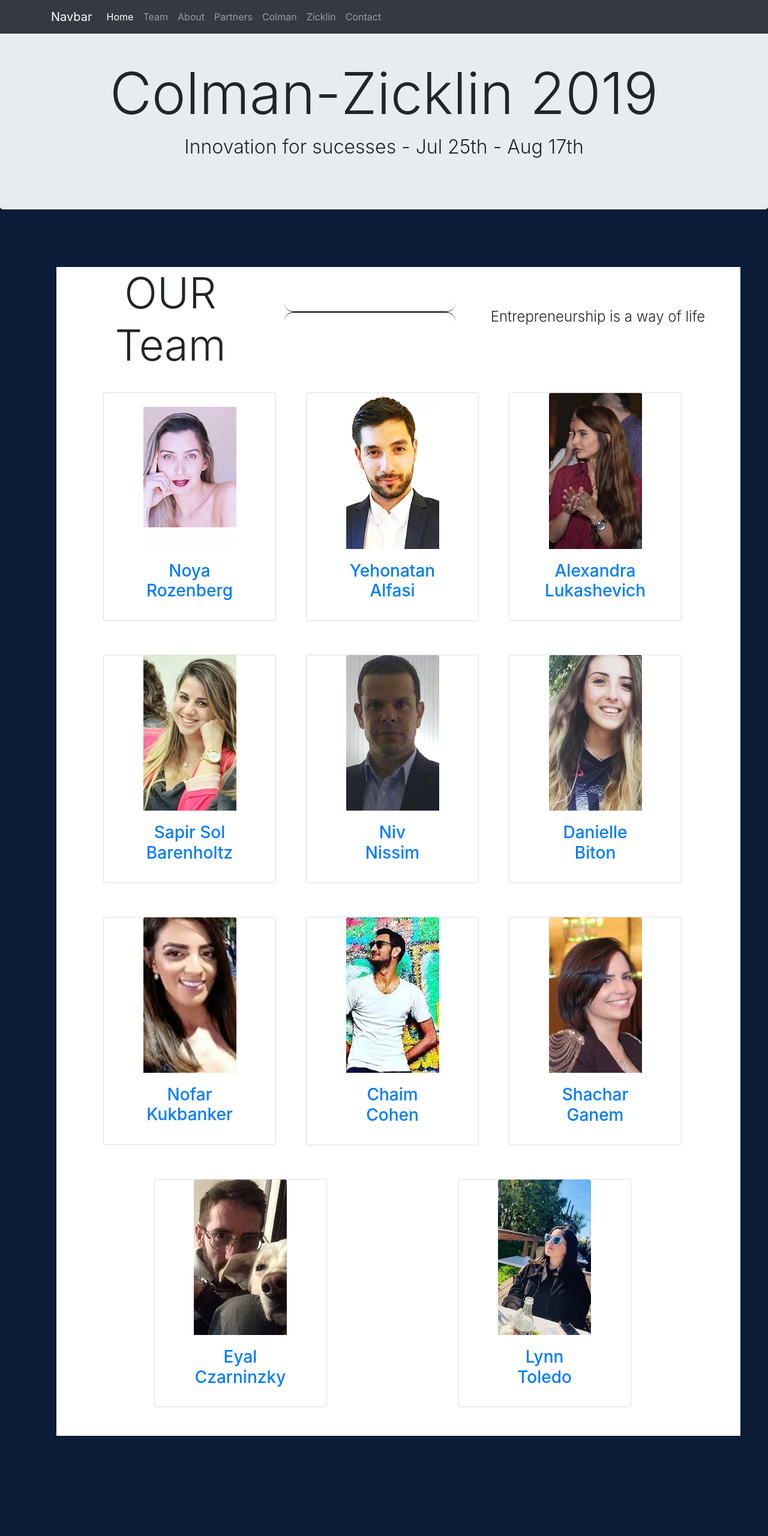
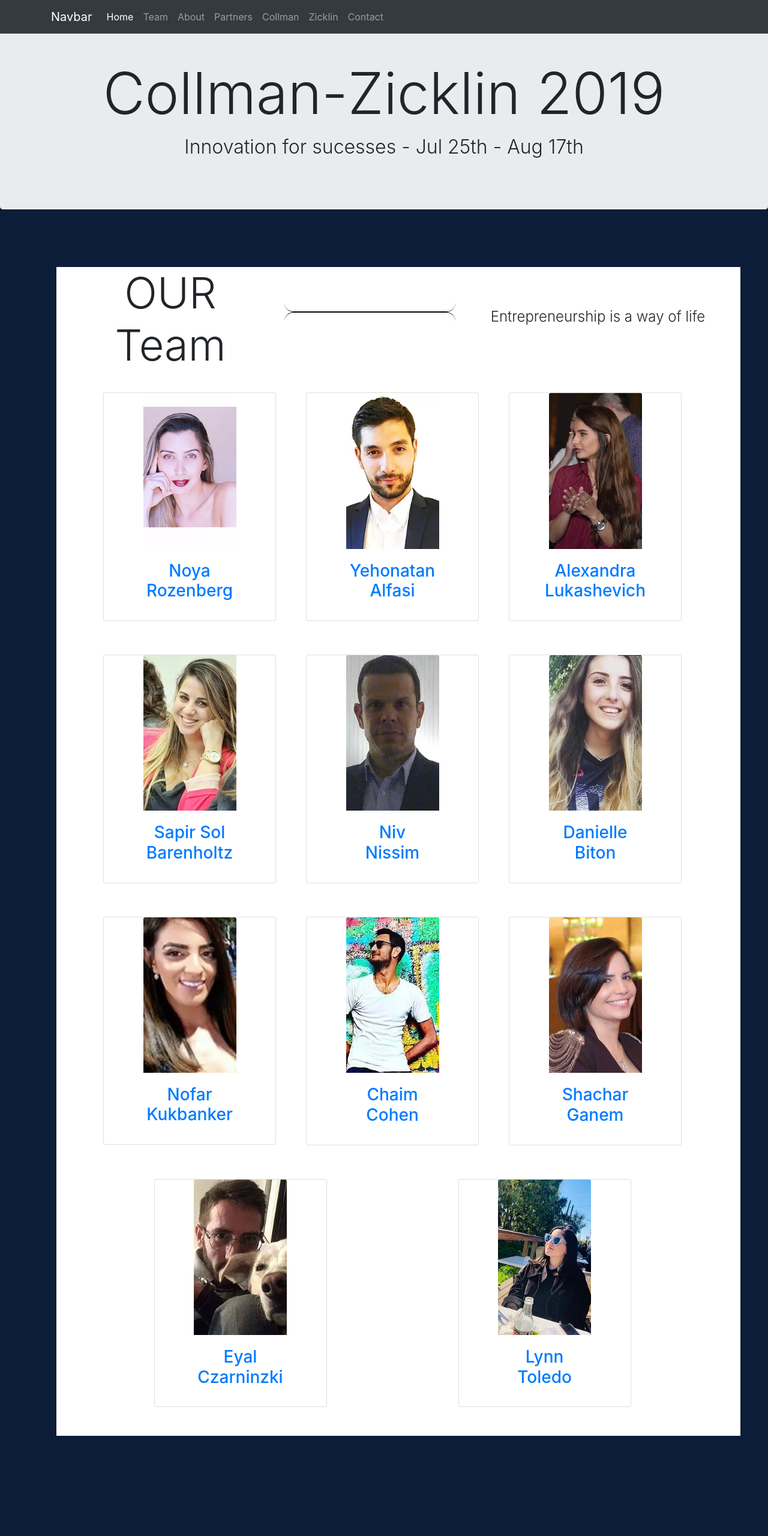
Before and after one commit to Poozmac/ColmanZicklin, a plain HTML site: page index.html in a window 1280 px wide. Shown: the top 2560 px of the page at 60% size. Drawn offline with nearby package versions, Linux system fonts and the light colour scheme.

Commit message:
fix small errors

```diff
--- a/index.html
+++ b/index.html
@@ -4,7 +4,7 @@
   <meta charset="UTF-8">
   <meta name="viewport" content="width=device-width, initial-scale=1.0, shrink-to-fit=no">
   <meta http-equiv="X-UA-Compatible" content="ie=edge">
-  <title>Colman-Zicklin 2019</title>
+  <title>Collman-Zicklin 2019</title>
   <link rel="stylesheet" href="https://stackpath.bootstrapcdn.com/bootstrap/4.1.3/css/bootstrap.min.css" integrity="sha384-MCw98/SFnGE8fJT3GXwEOngsV7Zt27NXFoaoApmYm81iuXoPkFOJwJ8ERdknLPMO" crossorigin="anonymous">
   <link rel="stylesheet" href="css/styles.css" >
 </head>
@@ -32,7 +32,7 @@
               <a class="nav-link" href="#partners">Partners</a>
             </li>
             <li class="nav-item">
-              <a class="nav-link" href="#colman">Colman</a>
+              <a class="nav-link" href="#collman">Collman</a>
             </li>
             <li class="nav-item">
               <a class="nav-link" href="#zicklin">Zicklin</a>
@@ -48,7 +48,7 @@
     <div class="jumbotron text-center mt-5">
       <div class="container">
         <h1 class="display-1">
-            Colman-Zicklin 2019
+            Collman-Zicklin 2019
         </h1>
         <p class="lead">
           Innovation for sucesses - Jul 25th - Aug 17th
@@ -181,7 +181,7 @@
               <a href="https://www.linkedin.com/in/yehonatan-alfasi/">
                 <img class="card-img-top" src="./imgs/Eyal.webp" alt="Card image cap">
                 <div class="card-body">
-                  <h3 class="card-title">Eyal<br>Czarninzky</h3>
+                  <h3 class="card-title">Eyal<br>Czarninzki</h3>
                 </div>
               </a>
             </div>
@@ -217,7 +217,7 @@
       <div class="container">
         <div class="row justify-content-between my-5">
           <div class="col-md-6">
-            <img src="./imgs/Colman.webp" alt="Colman logo" >
+            <img src="./imgs/Collman.webp" alt="Collman logo" >
           </div>
           <div class="col-md-6">
             <img src="./imgs/Zicklin.webp" alt="Zicklin logo" >
@@ -226,7 +226,7 @@
         <div class="row my-5">
           <div class="col">
             <p class="display-4">
-              Our team is the elite of Colman College Israel.<br>
+              Our team is the elite of Collman College Israel.<br>
               We take part in a dual Master Degree program that credits us with MBA & MS.C Entrepreneurship.<br>
               Our purpose is to explore NY ecosystem, Find partnership opportunities and help to enlarge the Israel Innovation Ecosystem.
             </p>
@@ -278,7 +278,7 @@
     </div>
   </section>
 
-  <section id="colman">
+  <section id="collman">
 
   </section>
 
```
Also changed, not shown: imgs/Collman.webp (renamed from imgs/Colman.webp).
